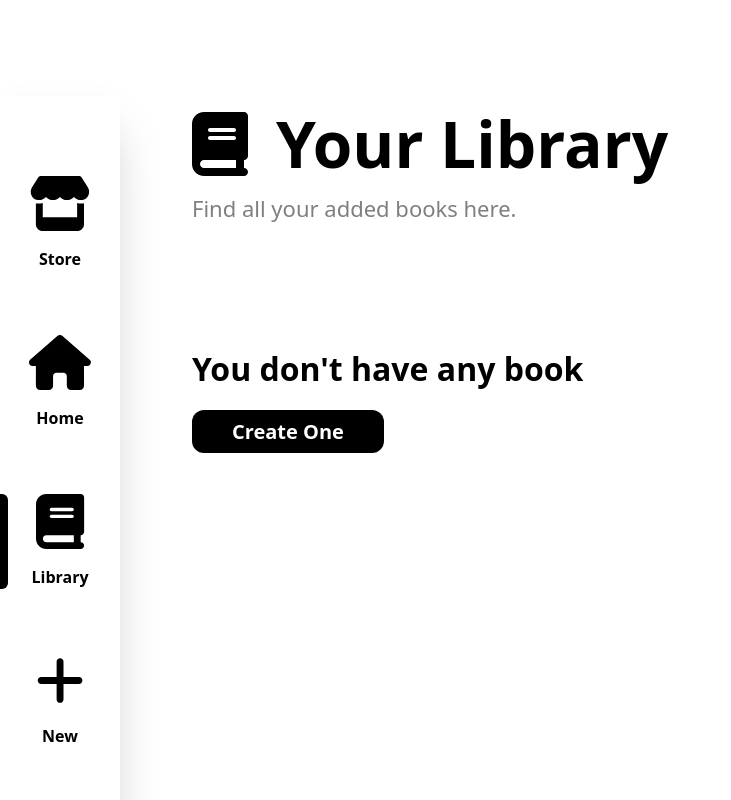
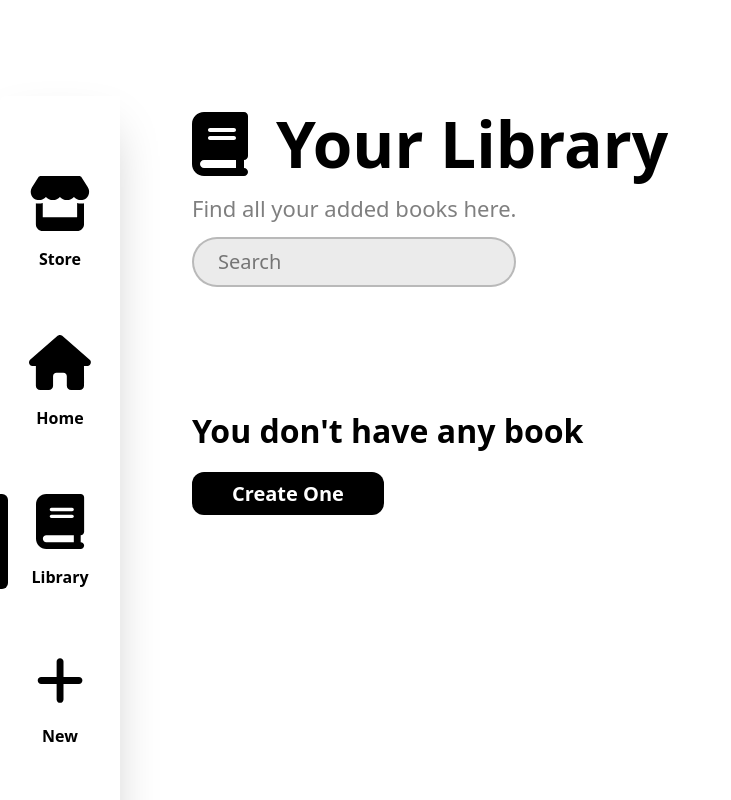
Before and after one commit to KHLALA-Gh/The-Book, a React (Vite) app in the folder frontend/: page /#/library in a window 1280 px wide. Shown: the whole page, without its empty margins (0-731 px from the left). Built offline with nearby package versions, Linux system fonts and the light colour scheme.

Commit message:
add search in library

```diff
--- a/frontend/src/App.css
+++ b/frontend/src/App.css
@@ -19,3 +19,7 @@
 .btn {
   @apply bg-black pl-10 pr-10 pt-2 pb-2 rounded-xl font-semibold text-white;
 }
+
+.search-inp {
+  @apply bg-gray rounded-full pl-6 pt-2 pb-2 border-2 border-[#00000037] placeholder:text-light !text-[20px];
+}
--- a/frontend/src/book/edit/index.tsx
+++ b/frontend/src/book/edit/index.tsx
@@ -13,13 +13,14 @@ export default function EditBook() {
   const [name, setName] = useState(book?.name || "");
   const [fileName, setFileName] = useState("");
   const [imgName, setImgName] = useState(book?.img || "");
+  const [err, setErr] = useState("");
   const updateBook = async () => {
     UpdateBook(+(id as string), name, fileName, imgName)
       .then(() => {
         location.href = `/#/book/${id}`;
       })
       .catch((err) => {
-        console.log(err);
+        setErr(err);
       });
   };
   useEffect(() => {
@@ -42,6 +43,7 @@ export default function EditBook() {
                   onChange={(e) => {
                     setName(e.target.value);
                   }}
+                  maxLength={16}
                 />
               </div>
               <div>
@@ -63,6 +65,8 @@ export default function EditBook() {
                 />
               </div>
             </div>
+            {isError && <p className="text-red-600 text-[20px]">{error}</p>}
+            {err && <p className="text-red-600 text-[20px]">{err}</p>}
             <button
               onClick={updateBook}
               className="mt-5 btn text-[24px] font-bold"
@@ -74,7 +78,6 @@ export default function EditBook() {
             <Book {...book} img={imgName} />
           </div>
         </div>
-        {isError && <p className="text-red-600 text-[20px]">{error}</p>}
       </DefaultTemplate>
     </>
   );
--- a/frontend/src/components/Book/index.tsx
+++ b/frontend/src/components/Book/index.tsx
@@ -16,7 +16,7 @@ export default function Book({ id, name, img, progress, favorite }: BookAttr) {
   return (
     <>
       <div
-        className="bg-gray w-fit pb-7 cursor-pointer relative border-black"
+        className="bg-gray w-fit pb-7 cursor-pointer relative border-black max-w-[226px]"
         onClick={() => {
           location.href = `/#/book/${id}`;
         }}
@@ -29,7 +29,7 @@ export default function Book({ id, name, img, progress, favorite }: BookAttr) {
         />
         <div className="mt-3">
           <h1 className="text-center text-[24px] font-bold">
-            {name}{" "}
+            {name}
             {favorite && (
               <FontAwesomeIcon
                 icon={solidStar}
--- a/frontend/src/home/index.tsx
+++ b/frontend/src/home/index.tsx
@@ -12,6 +12,12 @@ export default function Home() {
   useEffect(() => {
     GetHomeBooks()
       .then(async (data) => {
+        for (let i = 0; i < data.lastReaded.length; i++) {
+          data.recentlyAdded = data.recentlyAdded.filter((book) => {
+            if (book.id === data.lastReaded[i].id) return false;
+            return true;
+          });
+        }
         setBooks(data);
       })
       .catch((err) => {
--- a/frontend/src/library/index.tsx
+++ b/frontend/src/library/index.tsx
@@ -3,9 +3,11 @@ import DefaultTemplate from "../components/Templates/Default";
 import { faBook } from "@fortawesome/free-solid-svg-icons";
 import useLibrary from "../hooks/useLibrary";
 import Book from "../components/Book";
+import { useState } from "react";
 
 export default function Library() {
   const { books } = useLibrary();
+  const [search, setSearch] = useState("");
   return (
     <>
       <DefaultTemplate>
@@ -17,9 +19,29 @@ export default function Library() {
           <p className="text-light text-[22px]">
             Find all your added books here.
           </p>
+          <input
+            value={search}
+            onChange={(e) => {
+              setSearch(e.target.value);
+            }}
+            type="text"
+            className="search-inp mt-3"
+            placeholder="Search"
+          />
           <div className="mt-20 flex flex-wrap gap-7">
             {books.map((book, i) => {
-              return <Book key={i} {...book} img={book.img} />;
+              if (!search) {
+                return <Book key={i} {...book} />;
+              }
+              if (
+                book.name
+                  .toLowerCase()
+                  .split(" ")
+                  .join("")
+                  .startsWith(search.split(" ").join("").toLowerCase())
+              ) {
+                return <Book key={i} {...book} />;
+              }
             })}
           </div>
         </div>
```
